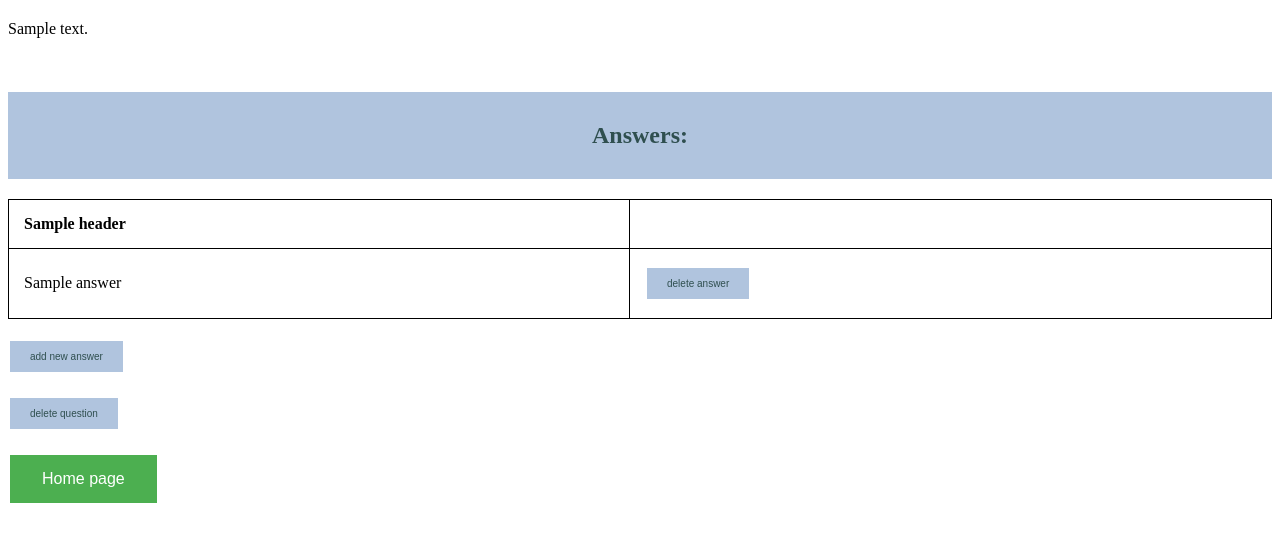
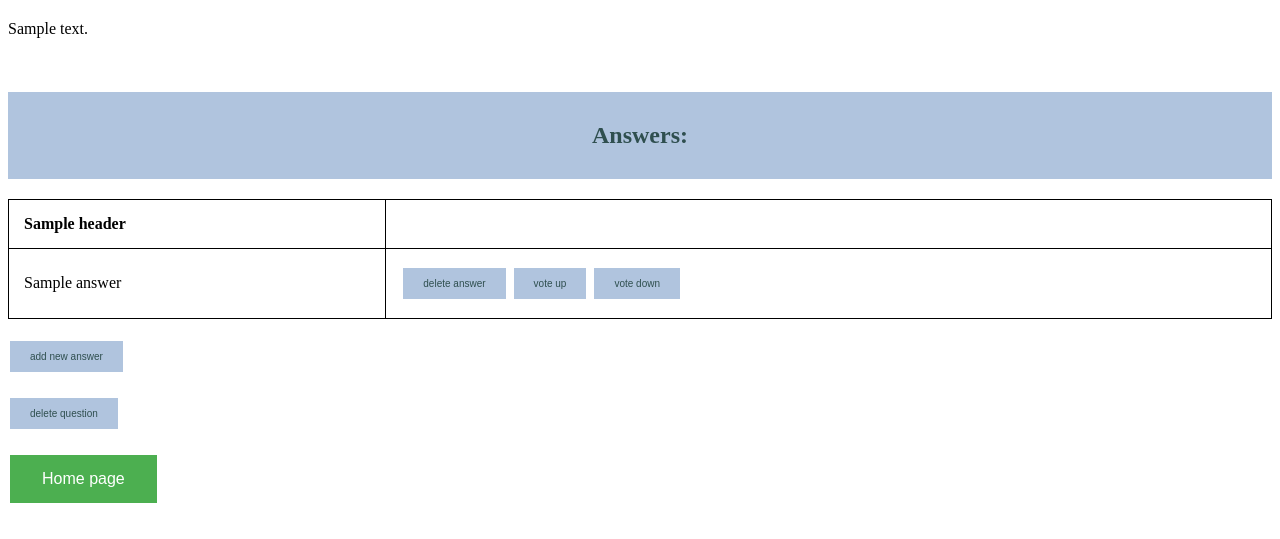
Before and after one commit to jzakrzewska/Ask_Mate_Codecool, a Flask app: template templates/question.html in a window 1280 px wide. Shown: the part 154-693 px from the top of the page. Run offline with Flask 2, Linux system fonts and the light colour scheme; the template is opened without the code that fills it: most values are stand-ins (such as "Sample title", 1, 10 or a date in 2020); some libraries are stand-ins or nearby versions.

Commit message:
vote_answer do poprawki wyswietlanie zgodnie z czasem dodania

```diff
--- a/data_manager.py
+++ b/data_manager.py
@@ -97,6 +97,16 @@ def update_view_number(cursor: RealDictCursor, id):
 
     return cursor.execute("UPDATE question SET view_number = view_number + 1 WHERE id = %s", (id,))
 
+@connection.connection_handler
+def vote_up_answer(cursor: RealDictCursor, id, question_id):
+
+    return cursor.execute("UPDATE answer SET vote_number = vote_number + 1 WHERE id = %s AND question_id = %s",(id,question_id))
+
+@connection.connection_handler
+def vote_down_answer(cursor: RealDictCursor, id, question_id):
+
+    return cursor.execute("UPDATE answer SET vote_number = vote_number - 1 WHERE id = %s AND question_id = %s",(id,question_id))
+
 
 dictionary_keys_in_memory_question = ["id","submission_time","view_number","vote_number","title","message","image"]
 dictionary_keys_in_memory_answer = ['id', 'submission_time', 'vote_number', 'question_id', 'message', 'image']
--- a/server.py
+++ b/server.py
@@ -23,7 +23,6 @@ app.config["UPLOAD_EXTENSIONS"] = ['.jpg', '.png', '.gif']
 @app.route("/")
 def list_questions():
     dictionary_keys = ["id", "submission_time", "view_number", "vote_number", "title", "message", "image"]
-
     question_detail = data_manager.list_questions()
     return render_template("list_questions.html", headers=dictionary_keys, stories=question_detail)
 
@@ -32,7 +31,6 @@ def list_questions():
 def add_question():
     if request.method == "POST":
         question = request.form
-
         image = request.files["image"]
 
         if image.filename != "":
@@ -40,6 +38,7 @@ def add_question():
             image_name = "images/" + image.filename
         else:
             image.filename = "no image"
+
         data_manager.add_question(question)
         return redirect("/")
     return render_template("request_form.html")
@@ -53,8 +52,6 @@ def display_a_question(id):
     data_manager.update_view_number(id)
     answers_dictionary_keys = data_manager.dictionary_keys_in_memory_answer
     answers = data_manager.get_answer_by_question_id(id)
-
-
 
     return render_template(
         'question.html',
@@ -78,6 +75,7 @@ def delete_an_answer(answer_id, id):
     answers_dictionary_keys = data_manager.dictionary_keys_in_memory_answer
     answers = data_manager.get_answer_by_question_id(id)
     data_manager.delete_answer_by_question_id(answer_id, id)
+
     return redirect(url_for("display_a_question", answer_id=answer_id, id=id,
                             question_headers=question_dictionary_keys,
                             answers_headers=answers_dictionary_keys,
@@ -91,10 +89,9 @@ def add_new_answer(id):
     answers = data_manager.get_answer_by_question_id(id)
     question = data_manager.get_question_by_id(id)
     if request.method == "POST":
+        answer = request.form
+        image = request.files["image"]
 
-        answer = request.form
-
-        image = request.files["image"]
         if image.filename != "":
             image.save(os.path.join(UPLOAD_FOLDER, image.filename))
             image_name = "images/" + image.filename
@@ -115,29 +112,44 @@ def add_new_answer(id):
 
 
 
+
+@app.route('/answer/<answer_id>/up/<id>', methods=['GET'])
+def vote_answer_up(answer_id, id):
+    data_manager.vote_up_answer(answer_id,id)
+
+    print(answer_id,id)
+    return redirect(url_for('display_a_question',
+                            id=id,
+                            answer_id=answer_id
+                            ))
+
+@app.route('/answer/<answer_id>/down/<id>', methods=['GET'])
+def vote_answer_down(answer_id, id):
+    data_manager.vote_down_answer(answer_id,id)
+
+    return redirect(url_for('display_a_question',
+                            id=id,
+                            answer_id=answer_id))
+
+
+
+
+
+# @app.route('/answer/<answer_id>/vote_down/<id>', methods=['GET'])
+# def vote_down_answer(answer_id, id, operator):
+#     util.voting_answer(answer_id, '-')
 #
-# @app.route('/answer/<answer_id>/vote_up/<question_id>', methods=['GET'])
-# def vote_up_answer(answer_id, question_id):
-#     util.voting_answer(answer_id, '+')
-#
-#     return redirect(url_for('display_a_question', question_id=question_id))
+#     return redirect(url_for('display_a_question', id=id))
 #
 #
-# @app.route('/answer/<answer_id>/vote_down/<question_id>', methods=['GET'])
-# def vote_down_answer(answer_id, question_id):
-#     util.voting_answer(answer_id, '-')
-#
-#     return redirect(url_for('display_a_question', question_id=question_id))
-#
-#
-# @app.route('/question/<question_id>/vote_up', methods=['GET'])
-# def vote_question_up(question_id):
+# @app.route('/question/<id>/vote_up', methods=['GET'])
+# def vote_question_up(id):
 #     util.voting_question(question_id, '+')
 #
 #     return redirect(url_for('list_questions'))
 #
-# @app.route('/question/<question_id>/vote_down', methods=['GET'])
-# def vote_question_down(question_id):
+# @app.route('/question/<id>/vote_down', methods=['GET'])
+# def vote_question_down(id):
 #     util.voting_question(question_id, '-')
 #
 #     return redirect(url_for('list_questions'))
--- a/templates/question.html
+++ b/templates/question.html
@@ -81,8 +81,8 @@
                     {% endfor %}
                     <td>
                         <a href="{{ url_for("delete_an_answer", id=id, answer_id=answer["id"]) }}"><button class="small_button">delete answer</button></a>
-{#                        <a href="{{ url_for("vote_up_answer", question_id=question["id"], answer_id=answer["id"]) }}"><button class="small_button">vote up</button></a>#}
-{#                        <a href="{{ url_for("vote_down_answer", question_id=question["id"], answer_id=answer["id"]) }}"><button class="small_button">vote down</button></a>#}
+                        <a href="{{ url_for("vote_answer_up", answer_id=answer["id"], id=id) }}"><button class="small_button">vote up</button></a>
+                        <a href="{{ url_for("vote_answer_down", answer_id=answer["id"], id=id) }}"><button class="small_button">vote down</button></a>
                     </td>
                 </tr>
             {% endfor %}
```
Also changed, not shown: templates/list_questions.html (+4 -4 lines).
